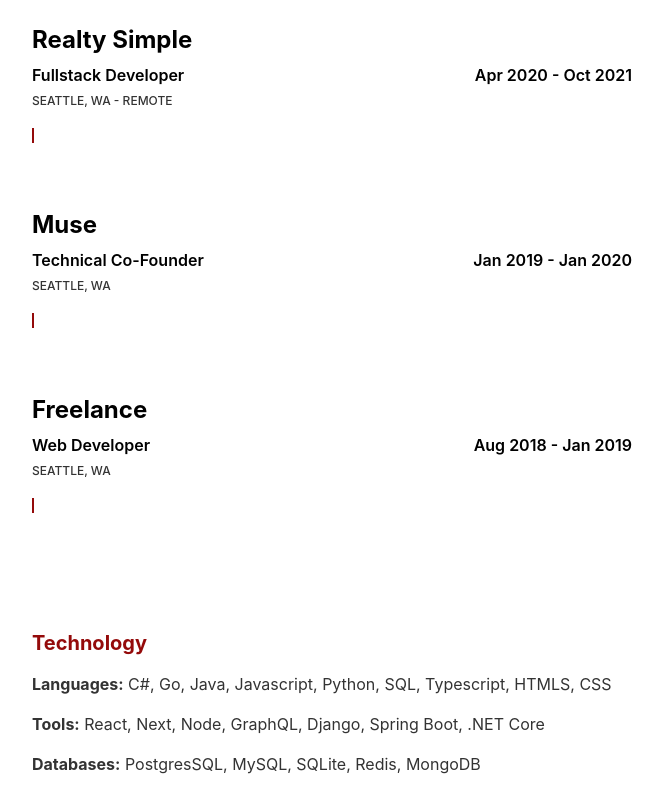
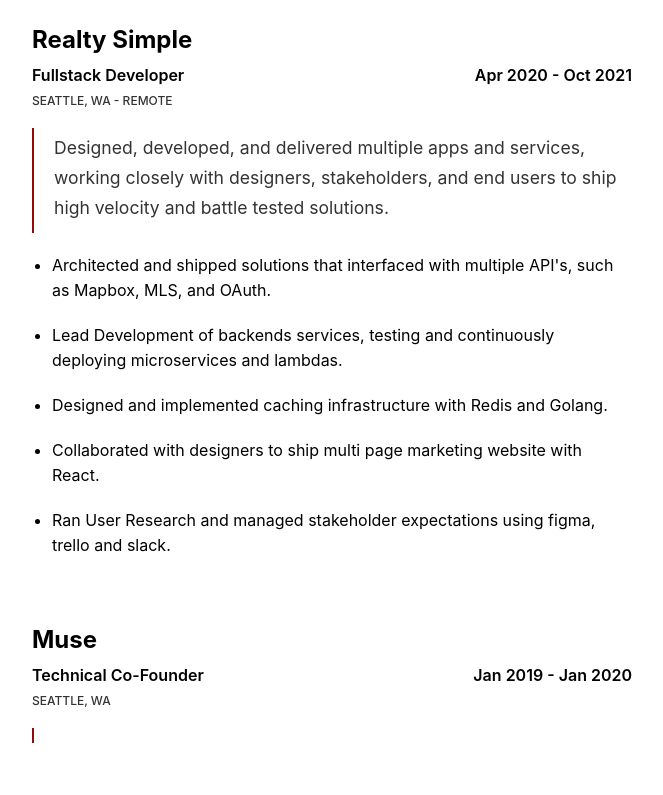
Before and after one commit to EstefanHu/portfolio, a Next.js app: page /rsm in a window 1280 px wide. Shown: the part 1380-2175 px from the top of the page, without its empty margins (393-1056 px from the left). Built offline with nearby package versions, Linux system fonts and the light colour scheme.

Commit message:
realty simple

```diff
--- a/src/app/(landing)/rsm/_experience.ts
+++ b/src/app/(landing)/rsm/_experience.ts
@@ -21,8 +21,14 @@
     location: 'seattle, wa - remote',
     startDate: 'apr 2020',
     endDate: 'oct 2021',
-    headliner: '',
-    achievements: [],
+    headliner: 'Designed, developed, and delivered multiple apps and services, working closely with designers, stakeholders, and end users to ship high velocity and battle tested solutions.',
+    achievements: [
+      'Architected and shipped solutions that interfaced with multiple API\'s, such as Mapbox, MLS, and OAuth.',
+      'Lead Development of backends services, testing and continuously deploying microservices and lambdas.',
+      'Designed and implemented caching infrastructure with Redis and Golang.',
+      'Collaborated with designers to ship multi page marketing website with React.',
+      'Ran User Research and managed stakeholder expectations using figma, trello and slack.',
+    ],
   },
   {
     name: 'muse',
@@ -39,7 +45,7 @@
     location: 'seattle, wa',
     startDate: 'aug 2018',
     endDate: 'jan 2019',
-    headliner: '',
+    headliner: 'Worked on diverse problem sets creating custom solutions for an array of stakeholders. Shipping services in Java, C#, Node, Python, and Golang.',
     achievements: [],
   },
 ];
```
